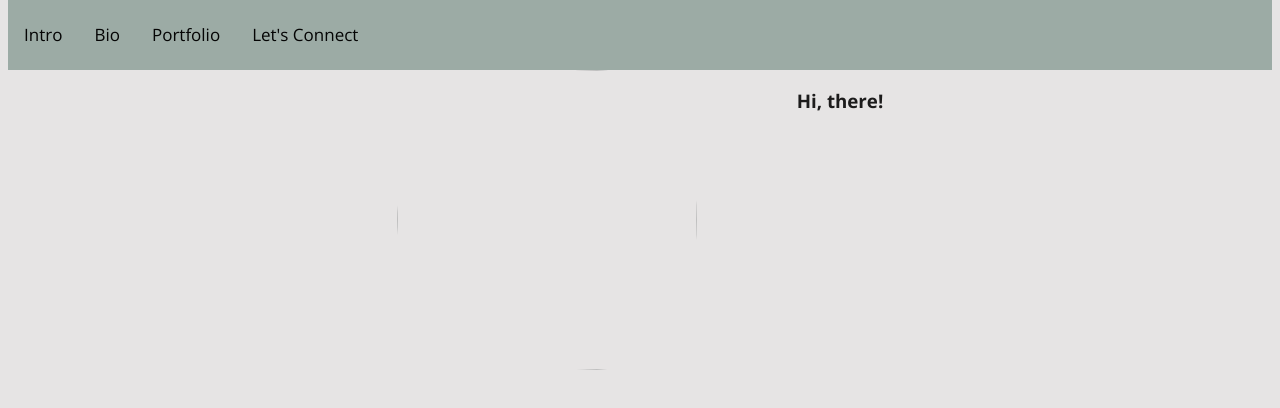
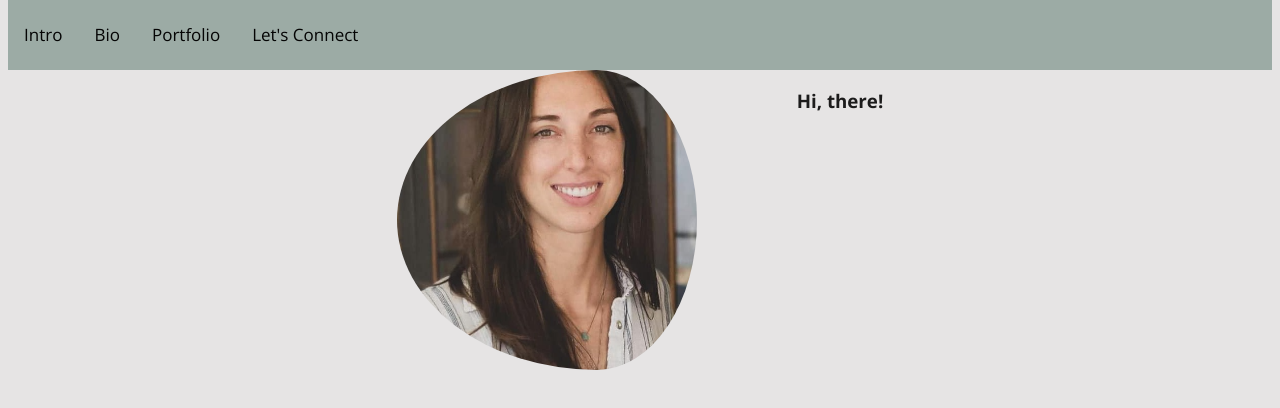
Before and after one commit to hnoes/portfolio-site, a plain HTML site: page portfolio.html in a window 1280 px wide. Shown: the part 186-594 px from the top of the page. Drawn offline with nearby package versions, Linux system fonts and the light colour scheme; the site is published under a folder, as on GitHub Pages, so addresses that start at the root find nothing.

Commit message:
Update portfolio.html

```diff
--- a/portfolio.html
+++ b/portfolio.html
@@ -46,7 +46,7 @@
 
         <div class="row intro-content">
             <div class="column large-6 mob-full intro-pic">
-                <img src="/images/about.png">
+                <img src="images/about.png" alt="about">
             </div>
 
             <div class="column large-6 mob-full intro-text">
```
